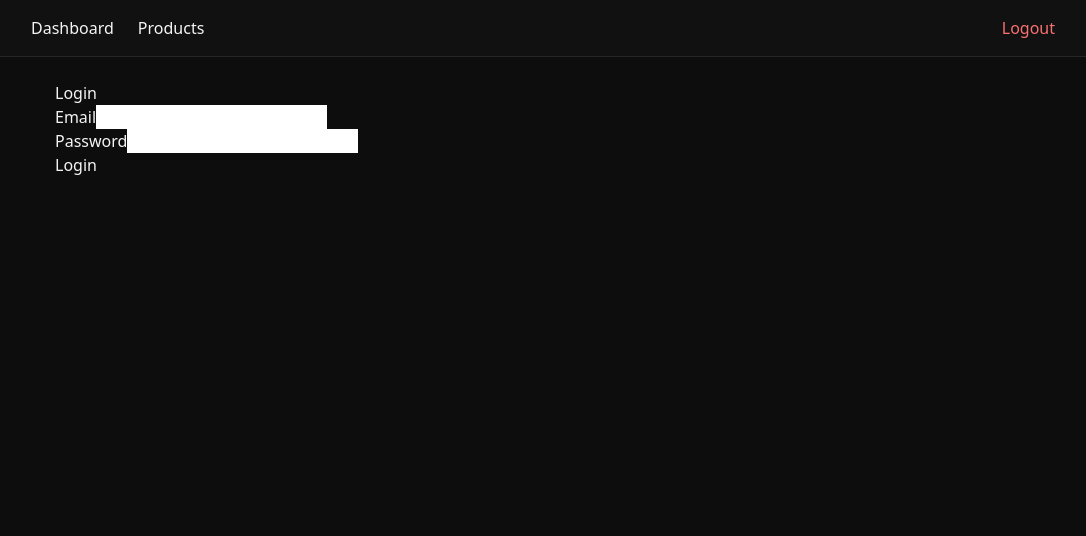
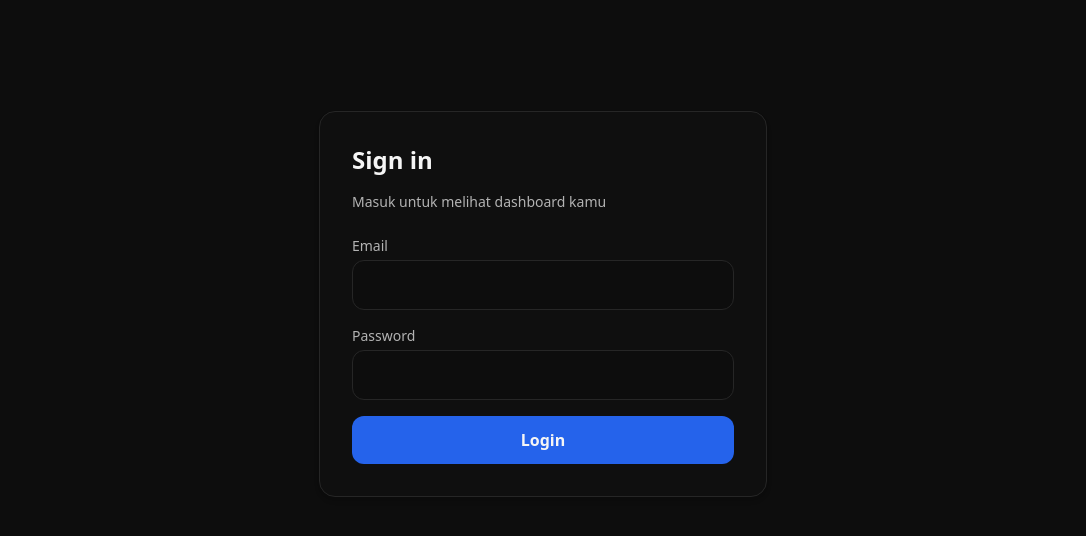
Before and after one commit to noperi11/anchor, a Next.js app: page /login in a window 1280 px wide. Shown: the top 536 px of the page, without its empty margins (97-1183 px from the left). Built offline with nearby package versions, Linux system fonts and the light colour scheme.

Commit message:
Refactor login page layout and enhance styling
Updated the login page layout and styling for improved user experience.

```diff
--- a/pages/login.tsx
+++ b/pages/login.tsx
@@ -1,3 +1,4 @@
+// pages/login.tsx
 import React, { useState } from "react";
 import Layout from "../components/Layout";
 import { postJson } from "../lib/apiClient";
@@ -14,38 +15,51 @@ export default function Login() {
     setError(null);
     const res = await postJson("/api/login", { email, password });
     if (res?.error) return setError(res.error);
-
-    // simpan sesi sederhana
     localStorage.setItem("app_user", JSON.stringify(res.user));
-
     router.push("/dashboard");
   }
 
   return (
-    <Layout>
-      <h2>Login</h2>
-      <form onSubmit={submit}>
+    <Layout showHeader={false}>
+      <div className="min-h-[70vh] flex items-center justify-center">
+        <div className="w-full max-w-md bg-[#0f0f0f] border border-neutral-800 rounded-2xl p-8 shadow-md">
+          <h1 className="text-2xl font-bold mb-4">Sign in</h1>
+          <p className="text-sm text-grayText mb-6">Masuk untuk melihat dashboard kamu</p>
+
+          <form onSubmit={submit} className="space-y-4">
             <div>
-          <label>Email</label>
+              <label className="block text-sm text-grayText mb-1">Email</label>
               <input
+                type="email"
+                required
                 value={email}
                 onChange={(e) => setEmail(e.target.value)}
+                className="w-full p-3 rounded-xl bg-dark border border-neutral-800 focus:outline-none focus:ring-2 focus:ring-blue-500"
               />
             </div>
 
             <div>
-          <label>Password</label>
+              <label className="block text-sm text-grayText mb-1">Password</label>
               <input
                 type="password"
+                required
                 value={password}
                 onChange={(e) => setPassword(e.target.value)}
+                className="w-full p-3 rounded-xl bg-dark border border-neutral-800 focus:outline-none focus:ring-2 focus:ring-blue-500"
               />
             </div>
 
-        <button type="submit">Login</button>
+            <button
+              type="submit"
+              className="w-full py-3 rounded-xl bg-blue-600 hover:bg-blue-500 font-semibold"
+            >
+              Login
+            </button>
 
-        {error && <div style={{ color: "salmon" }}>{error}</div>}
+            {error && <div className="text-sm text-rose-400 mt-2">{error}</div>}
           </form>
+        </div>
+      </div>
     </Layout>
   );
 }
```
Lines whose indentation alone changed are shown as unchanged.
